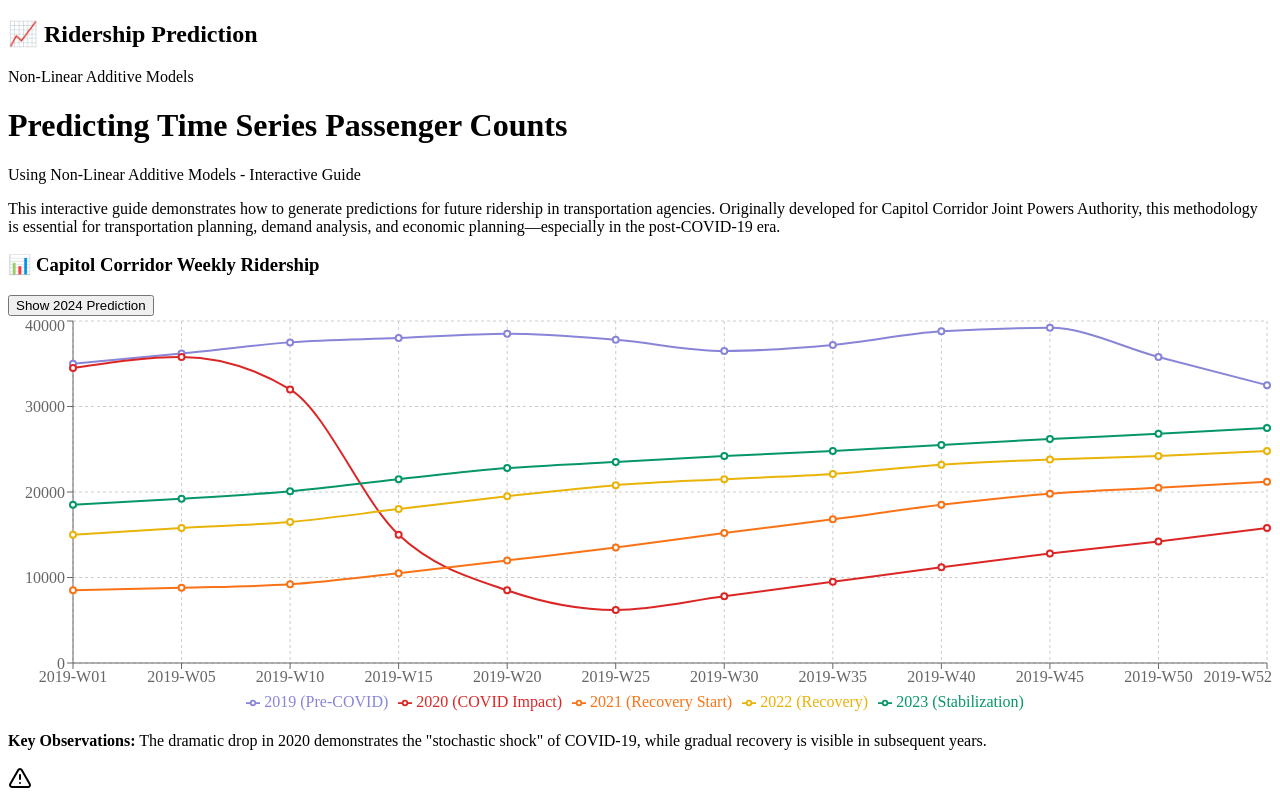
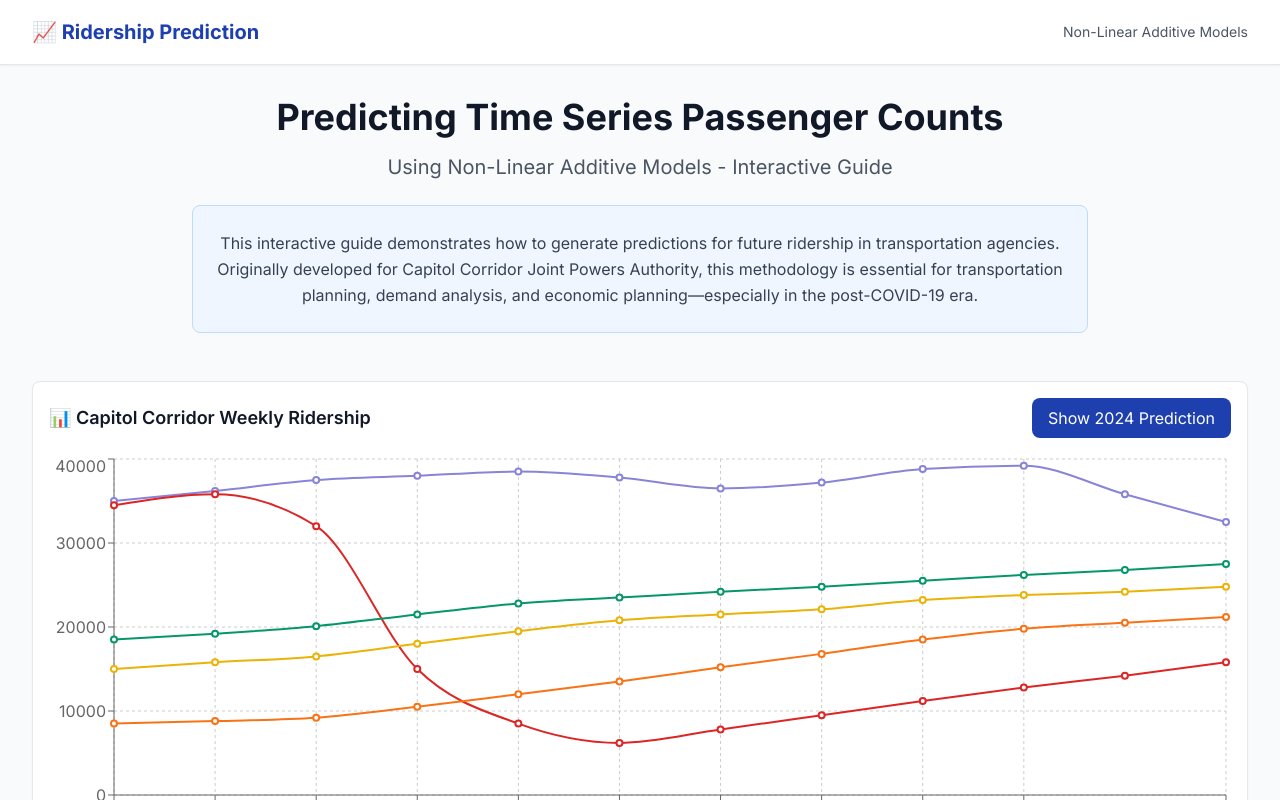
Before and after one commit to thelucenguyen/predicting-train-ridership, a Next.js app: page / in a window 1280 px wide. Shown: the top 800 px of the page. Built offline with nearby package versions, Linux system fonts and the light colour scheme.

Commit message:
Create _app.js

```diff
--- /dev/null
+++ b/pages/_app.js
@@ -0,0 +1,12 @@
+import '../styles/globals.css'
+import { Inter } from 'next/font/google'
+
+const inter = Inter({ subsets: ['latin'] })
+
+export default function MyApp({ Component, pageProps }) {
+  return (
+    <div className={inter.className}>
+      <Component {...pageProps} />
+    </div>
+  )
+}
```
